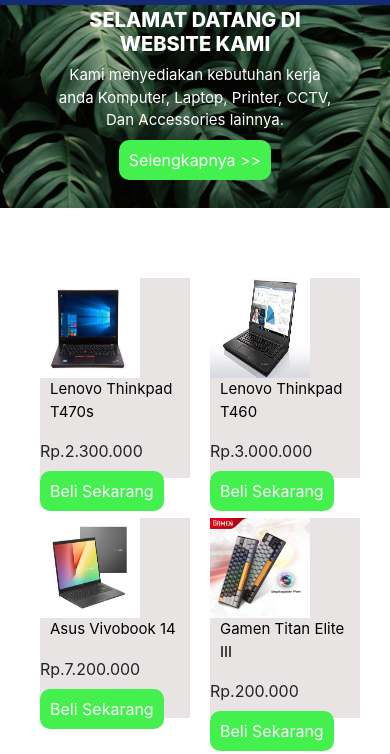
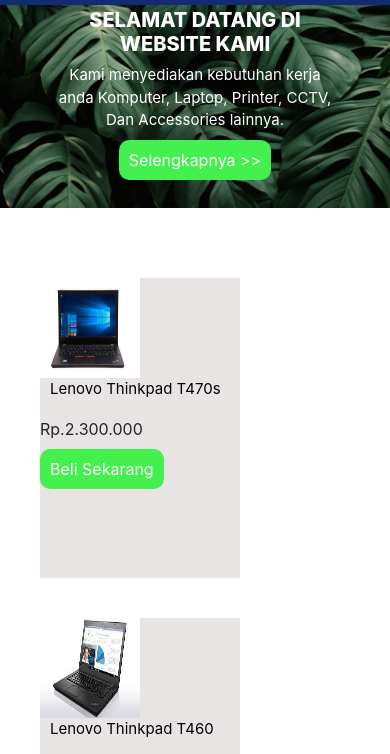
Before and after one commit to doni173/web-toko-online, a plain HTML site: page index.html in a window 390 px wide. Shown: the part 90-844 px from the top of the page. Drawn offline with nearby package versions, Linux system fonts and the light colour scheme.

Commit message:
Update style.css

```diff
--- a/style.css
+++ b/style.css
@@ -162,8 +162,8 @@ section#education {
 
     .produk{
         align-items: center;
-        height: 200px;
-        width: 150px;
+        height: 300px;
+        width: 200px;
         margin-left: 20px;
         background-color: rgb(233, 228, 228);
         margin-bottom: 40px;
```
